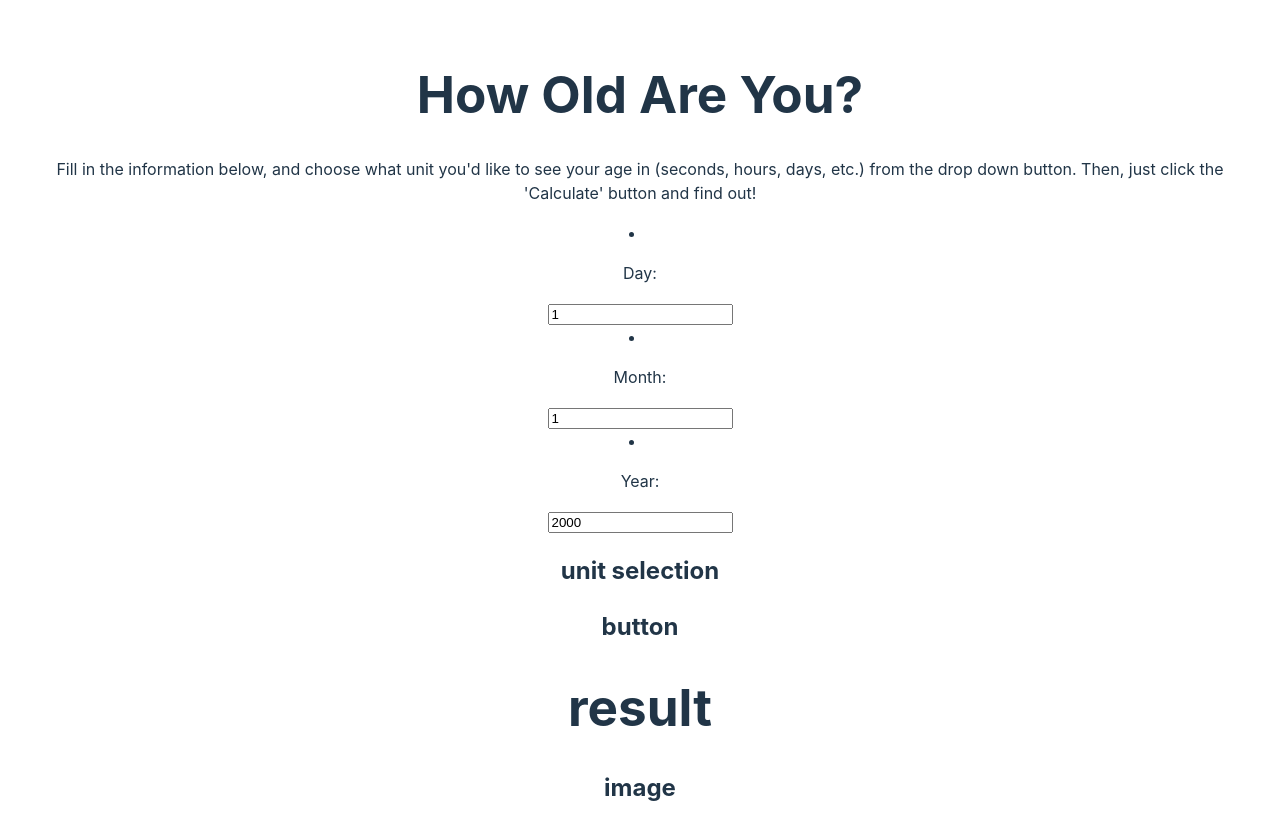
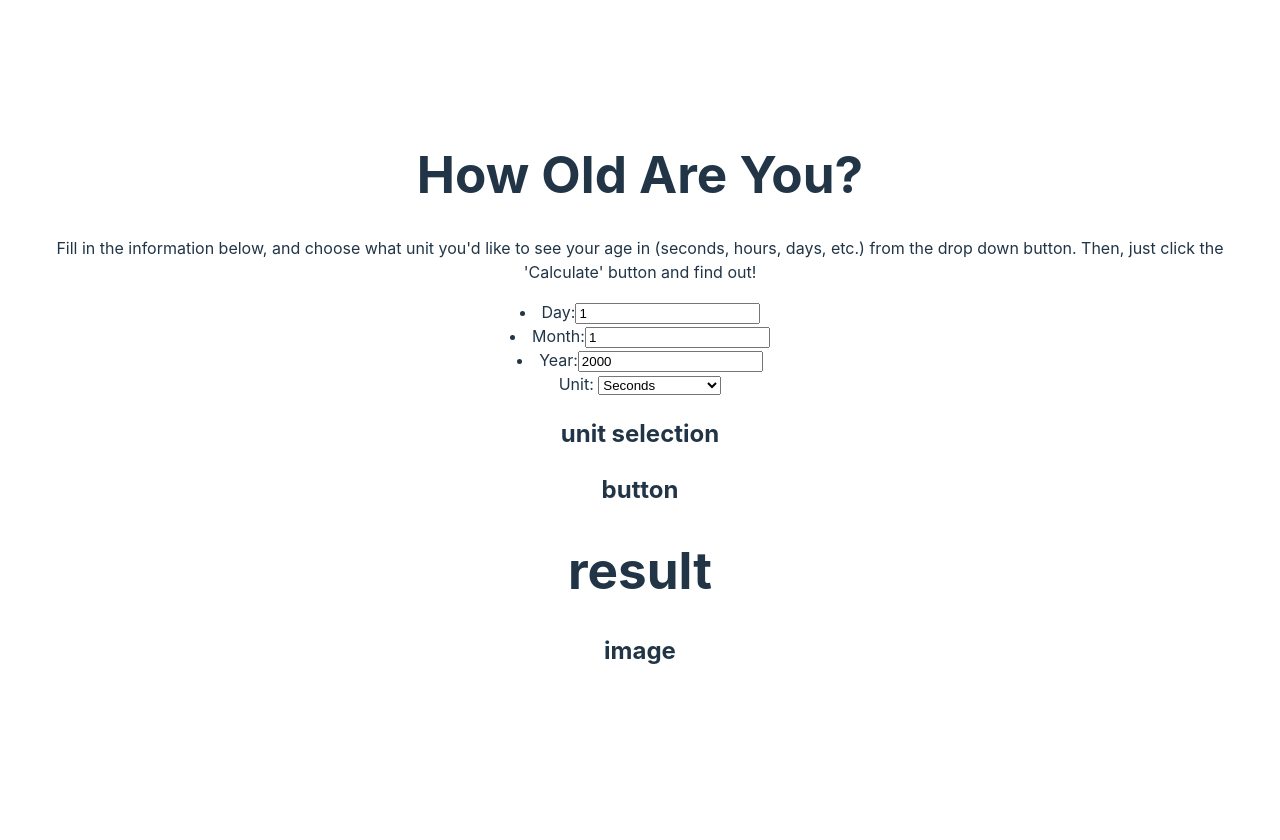
Before and after one commit to Roseh224/age-calculator, a React (Vite) app: page / in a window 1280 px wide. Shown: the top 840 px of the page. After the commit the page ends 800 px from the top, so only its background shows below. Built offline with nearby package versions, Linux system fonts and the light colour scheme.

Commit message:
Initial version of dropdown working

```diff
--- a/src/App.jsx
+++ b/src/App.jsx
@@ -3,18 +3,24 @@ import './App.css'
 
 import Header from './components/Header'
 import InputSection from './components/InputSection';
+import UnitSelection from './components/UnitSelections';
+import {UNITS} from './constants';
 
 function App() {
   const [birthday, setBirthday] = useState({Day: 1, Month: 1, Year: 2000});
-  const [units, setUnits] = useState(['Seconds', 'Hours', 'Days', 'Weeks', 'Months', 'Years', 'Decades'])
+  const [selectedUnit, setSelectedUnit] = useState(UNITS[0]);
 
-  function handleBirthdayChange(area, newVal) {
+  function handleBirthdayChange(area, newDate) {
     setBirthday((prevBirthday) => {
       return {
         ...prevBirthday,
-        [area]: newVal,
+        [area]: newDate,
       };
     });
+  }
+
+  function handleUnitChange(newUnit) {
+    setSelectedUnit(newUnit);
   }
 
   return (
@@ -36,6 +42,12 @@ function App() {
         prevVal={birthday['Year']}
         onValChange={handleBirthdayChange}
       />
+      <UnitSelection
+        area='Unit'
+        options={UNITS}
+        selected={selectedUnit}
+        changeSelected={handleUnitChange}
+        />
       <h2> unit selection </h2>
       <h2> button </h2>
     </div>
--- a/src/components/InputSection.jsx
+++ b/src/components/InputSection.jsx
@@ -4,12 +4,12 @@ export default function InputSection({area, prevVal, onValChange}){
     const [isEditing, setIsEditing] = useState(false);
     const [value, setValue] = useState(prevVal);
 
-    function handleEditing() {
-        setIsEditing((editing) => !editing);
-        if (isEditing){
-            onValChange(area, value);
-        }
-    }
+    // function handleEditing() {
+    //     setIsEditing((editing) => !editing);
+    //     if (isEditing){
+    //         onValChange(area, value);
+    //     }
+    // }
 
     function handleChange(event) {
         setValue(event.target.value);
@@ -18,7 +18,7 @@ export default function InputSection({area, prevVal, onValChange}){
     return(
         <li>
         <span>
-            <p>{area}:</p>
+            <label>{area}:</label>
             <input type="number" required value={value} onChange={handleChange} />
         </span>
         </li>
--- a/src/components/UnitSelections.jsx
+++ b/src/components/UnitSelections.jsx
@@ -1,3 +1,24 @@
-export default function UnitSelection({options}) {
-    return
+export default function UnitSelection({area, options, selected, changeSelected}) {
+    function handleUnitChange(event) {
+        changeSelected(event.target.value);
+    }
+
+    return(
+        <div>
+            <label>{area}: </label>
+            <select
+                value={selected}
+                onChange={handleUnitChange}
+            >
+                <option value="" disabled>
+                    -- Select a Unit --
+                </option>
+                {options.map((unit) => (
+                    <option key={unit} value={unit}>
+                        {unit}
+                    </option>
+                ))}
+            </select>
+        </div>
+    )
 }
--- /dev/null
+++ b/src/constants.js
@@ -0,0 +1 @@
+export const UNITS =['Seconds', 'Hours', 'Days', 'Weeks', 'Months', 'Years', 'Decades'];
```
